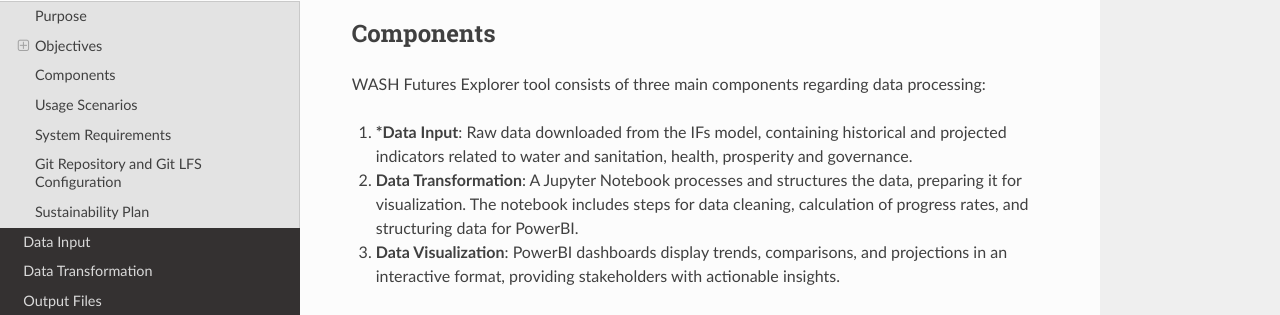
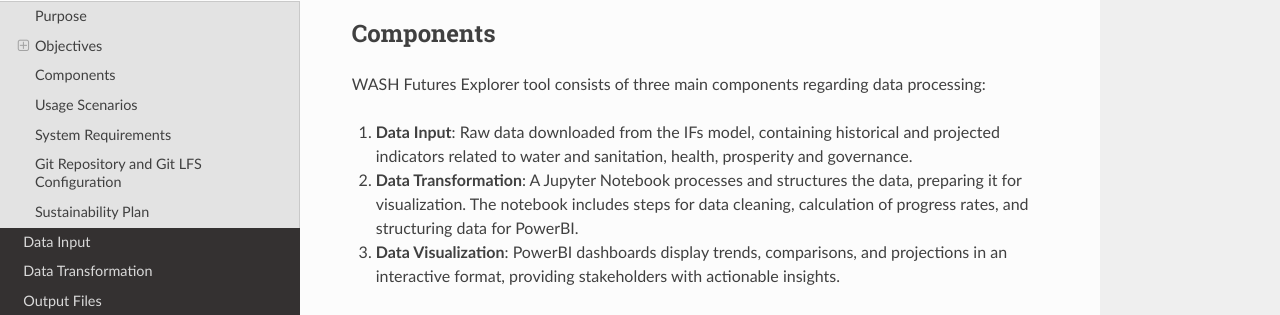
Before and after one commit to akvo/wash-futures-explorer, a Sphinx documentation site: the page built from docs/overview.rst, in a window 1280 px wide and 900 px high, scrolled down 1422 px. Shown: the part 135-450 px from the top of the window. Built offline with Sphinx 7.4.7 and the Read the Docs theme 3.1.0, drawn with Linux system fonts in a browser that asks for light colours; pages that are not in the unit, such as notebooks, are missing from menus.

```diff
--- a/docs/data_input.rst
+++ b/docs/data_input.rst
@@ -16,7 +16,7 @@ In the IFs model, WASH intervention scenarios refers to different policy interve
 .. note::
    For more information about the IFs model, visit the `Pardee Wiki page <https://korbel.du.edu/pardee/content/download-ifs>`_.
 
-.. image:: ./_static/images/flow-chart-of-water-and-sanitation-model.png
+.. image:: https://wash-futures-explorer.readthedocs.io/en/latest/_static/images/flow-chart-of-water-and-sanitation-model.png
    :alt: Flow Chart of Water and Sanitation Model
    :align: center
 
--- a/docs/overview.rst
+++ b/docs/overview.rst
@@ -33,7 +33,7 @@ Components
 WASH Futures Explorer tool consists of three main components regarding data processing:
 
 
-1. ***Data Input**: Raw data downloaded from the IFs model, containing historical and projected indicators related to water and sanitation, health, prosperity and governance.
+1. **Data Input**: Raw data downloaded from the IFs model, containing historical and projected indicators related to water and sanitation, health, prosperity and governance.
 2. **Data Transformation**: A Jupyter Notebook processes and structures the data, preparing it for visualization. The notebook includes steps for data cleaning, calculation of progress rates, and structuring data for PowerBI.
 3. **Data Visualization**: PowerBI dashboards display trends, comparisons, and projections in an interactive format, providing stakeholders with actionable insights.
 
```
